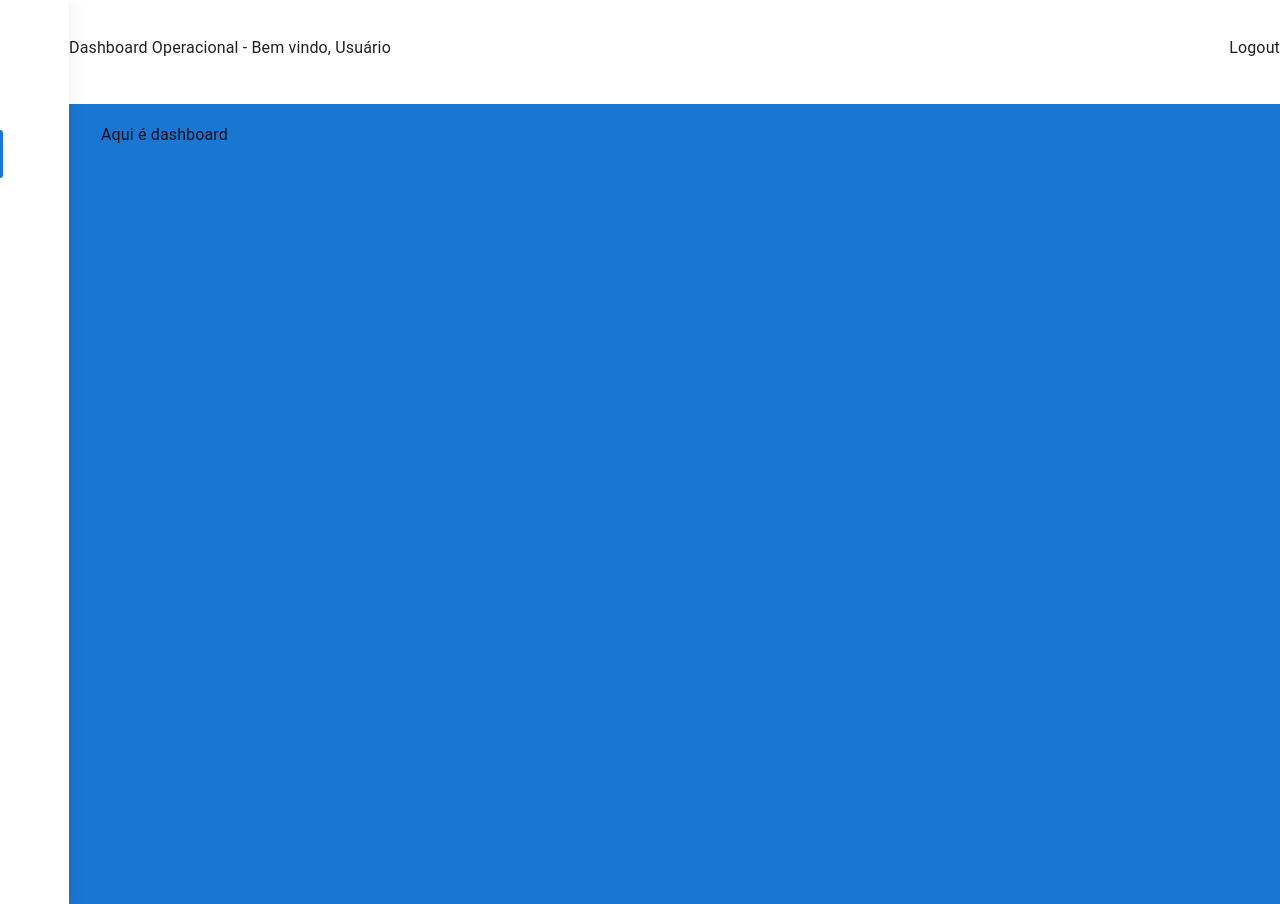
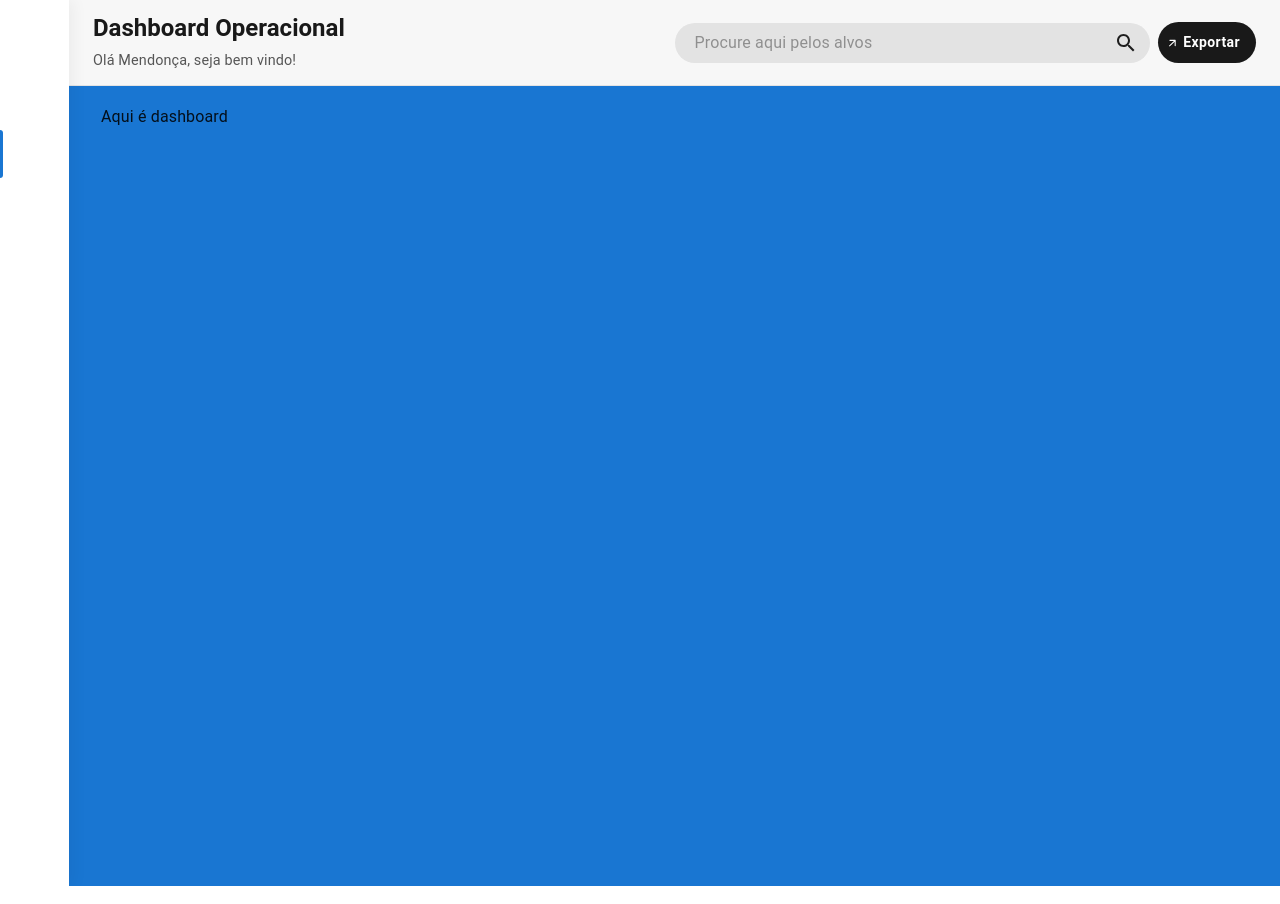
Before and after one commit to lucasdellatorre/dashboard-operacional-frontend, a React (Vite) app: page / in a window 1280 px wide. Built offline with nearby package versions, Linux system fonts and the light colour scheme.

Commit message:
feat: header component

```diff
--- a/src/components/layout/header.tsx
+++ b/src/components/layout/header.tsx
@@ -1,29 +1,101 @@
 import React from "react";
-import Box from "@mui/material/Box";
-import Typography from "@mui/material/Typography";
+
+import { AppBar, Toolbar, Typography, Button, Box } from "@mui/material";
+import ArrowOutwardRoundedIcon from "@mui/icons-material/ArrowOutwardRounded";
+import SearchBar from "./searchBar";
 
 const Header: React.FC = () => {
+  const mockedData = {
+    name: "Mendonça",
+  };
+
+  function handleExport() {
+    console.log("Exportando...");
+  }
+
+  const handleSearchChange = (event: React.ChangeEvent<HTMLInputElement>) => {
+    console.log(event.target.value);
+  };
+
   return (
-    <Box display={"flex"} flexDirection={"column"} position={"sticky"} top={0}>
-      <Box
-        width={"100%"}
-        bgcolor={"background.default"}
-        display={"flex"}
-        justifyContent={"space-between"}
-        alignItems={"center"}
-        overflow={"hidden"}
-        minHeight={"max-content"}
-        height="6rem"
+    <AppBar
+      position="static"
+      color="default"
+      elevation={0}
+      sx={{
+        backgroundColor: "#F7F7F7",
+        borderBottom: "1px solid #eaeaea",
+        boxShadow: "none",
+        borderBottomWidth: "1px",
+        borderBottomColor: "#E3E3E3",
+      }}
+    >
+      {" "}
+      <Toolbar
+        sx={{
+          display: "flex",
+          justifyContent: "space-between",
+          padding: "0.75rem 1.5rem",
+        }}
       >
-        <Box display="flex" alignItems="center" minWidth={0}>
-          <Typography sx={{ color: "text.gold" }}>
-            Dashboard Operacional - Bem vindo, Usuário
+        <Box>
+          <Typography
+            variant="h5"
+            component="h1"
+            sx={{
+              fontWeight: "bold",
+              color: "#191919",
+              marginBottom: "0.25rem",
+            }}
+          >
+            Dashboard Operacional
+          </Typography>
+          <Typography
+            variant="subtitle1"
+            component="p"
+            sx={{
+              fontSize: "0.9rem",
+              color: "#565656",
+            }}
+          >
+            Olá {mockedData.name}, seja bem vindo!
           </Typography>
         </Box>
-        <Typography sx={{ color: "text.gold" }}>Logout</Typography>
-      </Box>
-      <Box height={"0.5rem"} bgcolor={"background.secondary"} />
-    </Box>
+
+        <Box
+          sx={{
+            display: "flex",
+            alignItems: "center",
+            gap: "0.5rem",
+            width: "50%",
+          }}
+        >
+          <SearchBar
+            placeholder="Procure aqui pelos alvos"
+            onSearchChange={handleSearchChange}
+          ></SearchBar>
+
+          <Button
+            sx={{
+              padding: "0.5rem 1rem",
+              fontWeight: "bold",
+              textTransform: "none",
+              backgroundColor: "#191919",
+              color: "customButton.white",
+              borderRadius: 25,
+
+              "&:hover": {
+                backgroundColor: "#333",
+              },
+            }}
+            onClick={handleExport}
+            startIcon={<ArrowOutwardRoundedIcon sx={{ scale: "2.5" }} />}
+          >
+            Exportar
+          </Button>
+        </Box>
+      </Toolbar>
+    </AppBar>
   );
 };
 
--- /dev/null
+++ b/src/components/layout/searchBar.tsx
@@ -0,0 +1,46 @@
+import Box from "@mui/material/Box";
+import InputBase from "@mui/material/InputBase";
+import { Search as SearchIcon } from "@mui/icons-material";
+
+interface SearchBarProps {
+  placeholder: string;
+  onSearchChange: (event: React.ChangeEvent<HTMLInputElement>) => void;
+}
+
+const SearchBar: React.FC<SearchBarProps> = ({
+  placeholder,
+  onSearchChange,
+  ...rest
+}) => {
+  return (
+    <Box
+      sx={{
+        backgroundColor: "#e3e3e3",
+        borderRadius: 25,
+        alignItems: "center",
+        display: "flex",
+        justifyItems: "center",
+        width: "100%",
+        padding: "0.25rem",
+      }}
+    >
+      <InputBase
+        {...rest}
+        onChange={onSearchChange}
+        placeholder={placeholder}
+        inputProps={{ "aria-label": "search" }}
+        sx={{
+          width: "100%",
+          paddingLeft: "1rem",
+        }}
+      ></InputBase>
+      <SearchIcon
+        sx={{
+          marginRight: "0.5rem",
+        }}
+      />
+    </Box>
+  );
+};
+
+export default SearchBar;
--- a/src/utils/theme.ts
+++ b/src/utils/theme.ts
@@ -9,7 +9,7 @@ const theme = createTheme({
       black: "#000000",
     },
     customButton: {
-      primary: "#D9D9D9",
+      primary: "#191919",
       white: "#FFFFFF",
       black: "#D9D9D9",
       gray: "#4E4E4E",
```
Also changed, not shown: 2 other files (tests, documents, lock files or other folders).
